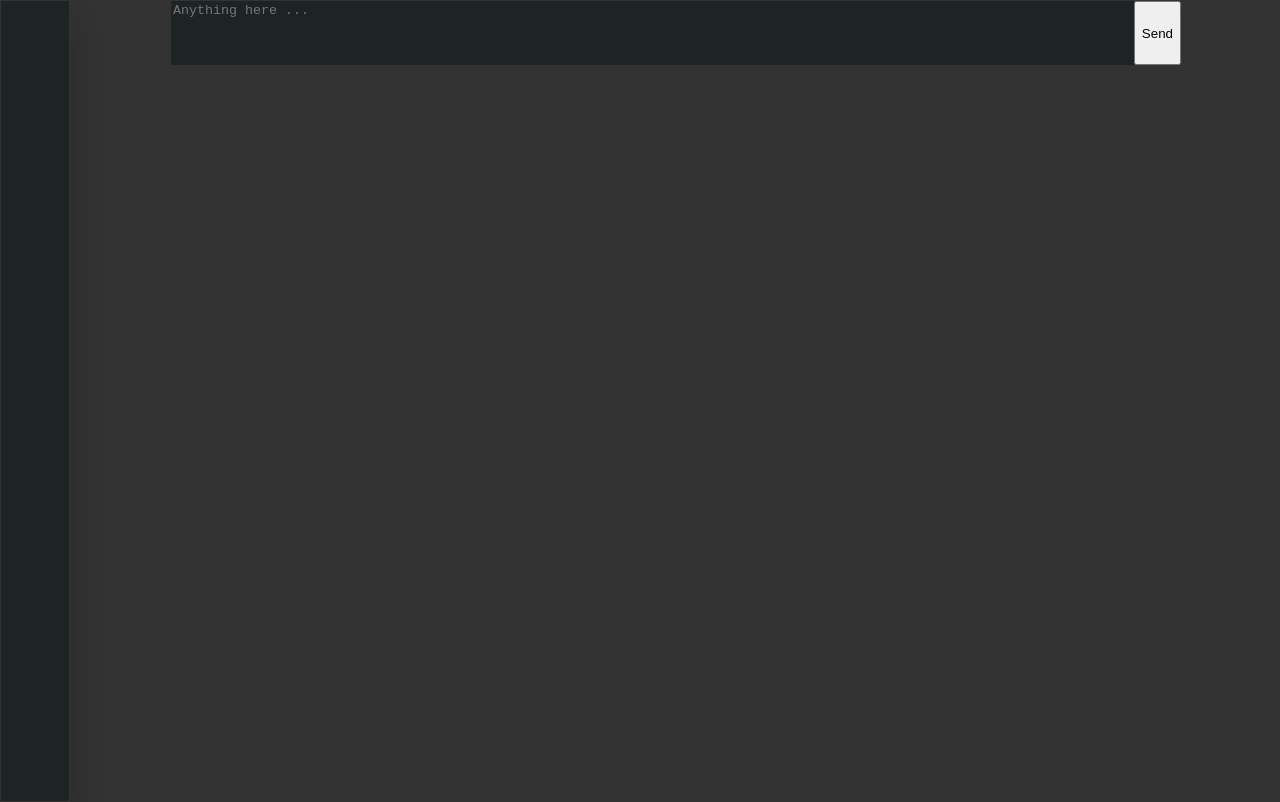
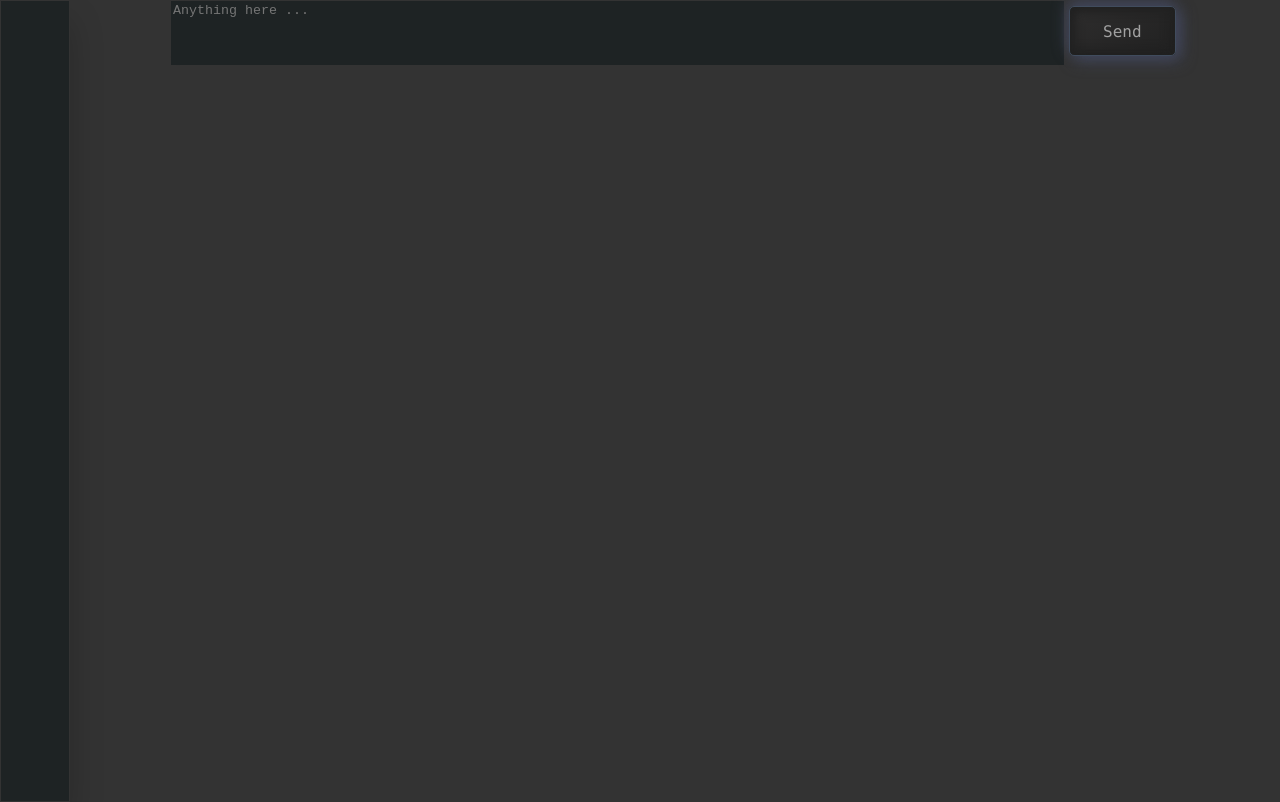
Before and after one commit to yeabu369/NeuroMind, a website: page public/html/main.html in a window 1280 px wide. Drawn offline with nearby package versions, Linux system fonts and the light colour scheme.

Commit message:
send button

```diff
--- a/public/css/main.css
+++ b/public/css/main.css
@@ -63,3 +63,53 @@ TODO
 - Add a border to the prompt box
 - Remove border from send button
 */
+
+
+button {
+  height: 50px;
+  margin: 5px;
+  width: 120px;
+  background: #333;
+  -webkit-box-pack: center;
+  -ms-flex-pack: center;
+  justify-content: center;
+  -webkit-box-align: center;
+  -ms-flex-align: center;
+  align-items: center;
+  font-family: Consolas, Courier New, monospace;
+  border: solid #404C5D 1px;
+  font-size: 16px;
+  color: rgb(161, 161, 161);
+  -webkit-transition: 500ms;
+  transition: 500ms;
+  border-radius: 5px;
+  background: linear-gradient(145deg, #2e2d2d, #212121);
+  -webkit-box-shadow: -1px -5px 15px #41465B,
+    5px 5px 15px #41465B,
+    inset 5px 5px 10px #212121,
+    inset -5px -5px 10px #212121;
+  box-shadow: -1px -5px 15px #41465B,
+    5px 5px 15px #41465B,
+    inset 5px 5px 10px #212121,
+    inset -5px -5px 10px #212121;
+}
+
+button:hover {
+  -webkit-box-shadow: 1px 1px 13px #20232e,
+    -1px -1px 13px #545b78;
+  box-shadow: 1px 1px 13px #20232e,
+    -1px -1px 13px #545b78;
+  color: #d6d6d6;
+  -webkit-transition: 500ms;
+  transition: 500ms;
+}
+
+button:active {
+  -webkit-box-shadow: 1px 1px 13px #20232e,
+    -1px -1px 33px #545b78;
+  box-shadow: 1px 1px 13px #20232e,
+    -1px -1px 33px #545b78;
+  color: #d6d6d6;
+  -webkit-transition: 100ms;
+  transition: 100ms;
+}
```
